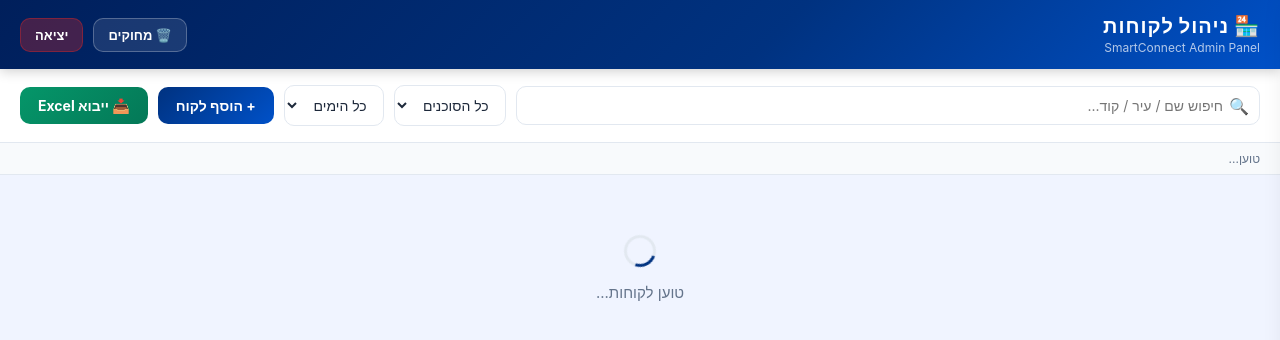
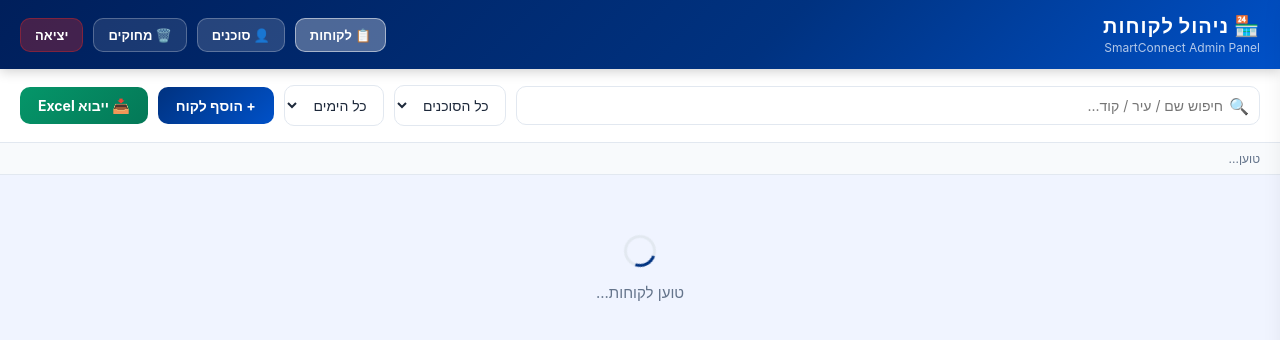
Before and after one commit to raniazoulay-gif/smartconnect-ran-test, a FastAPI app: template templates/admin_customers.html in a window 1280 px wide. Shown: the top 340 px of the page. Run offline with FastAPI, Linux system fonts and the light colour scheme; the template is opened without the code that fills it, so the values that code supplies are empty; data comes from the database, SQL or seed files in the repository; some libraries are stand-ins or nearby versions.

Commit message:
feat: admin agents page — add/edit/delete/excel import per agent

```diff
--- a/templates/admin_customers.html
+++ b/templates/admin_customers.html
@@ -158,6 +158,8 @@ tr.deleted-row td{opacity:0.4}
     <div class="header-sub">{{ cfg.company_name if cfg else 'SmartConnect' }} Admin Panel</div>
   </div>
   <div class="header-actions">
+    <a href="/admin/customers" class="hbtn" style="background:rgba(255,255,255,0.3);border-color:rgba(255,255,255,0.5)">📋 לקוחות</a>
+    <a href="/admin/agents" class="hbtn">👤 סוכנים</a>
     <a href="/admin/trash" class="hbtn trash-btn">🗑️ מחוקים</a>
     <a href="/admin/logout" class="hbtn danger">יציאה</a>
   </div>
```
